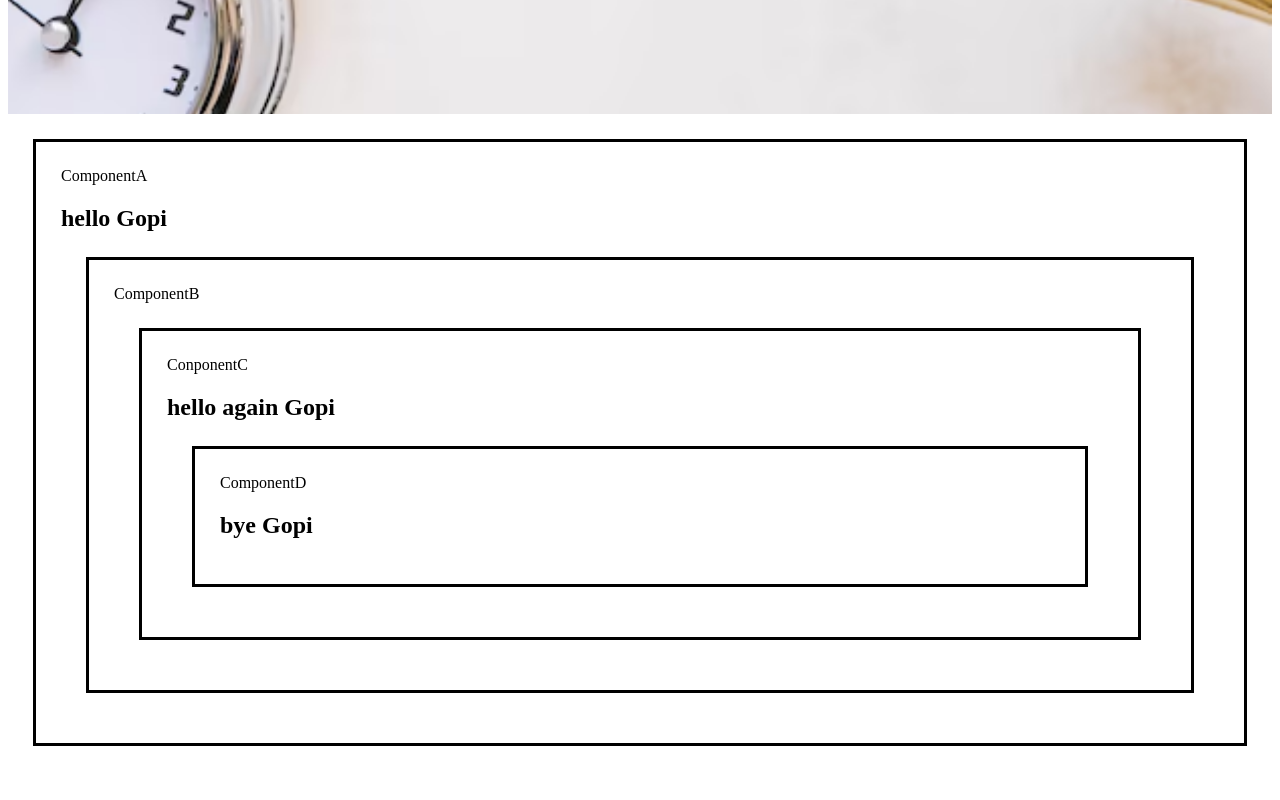
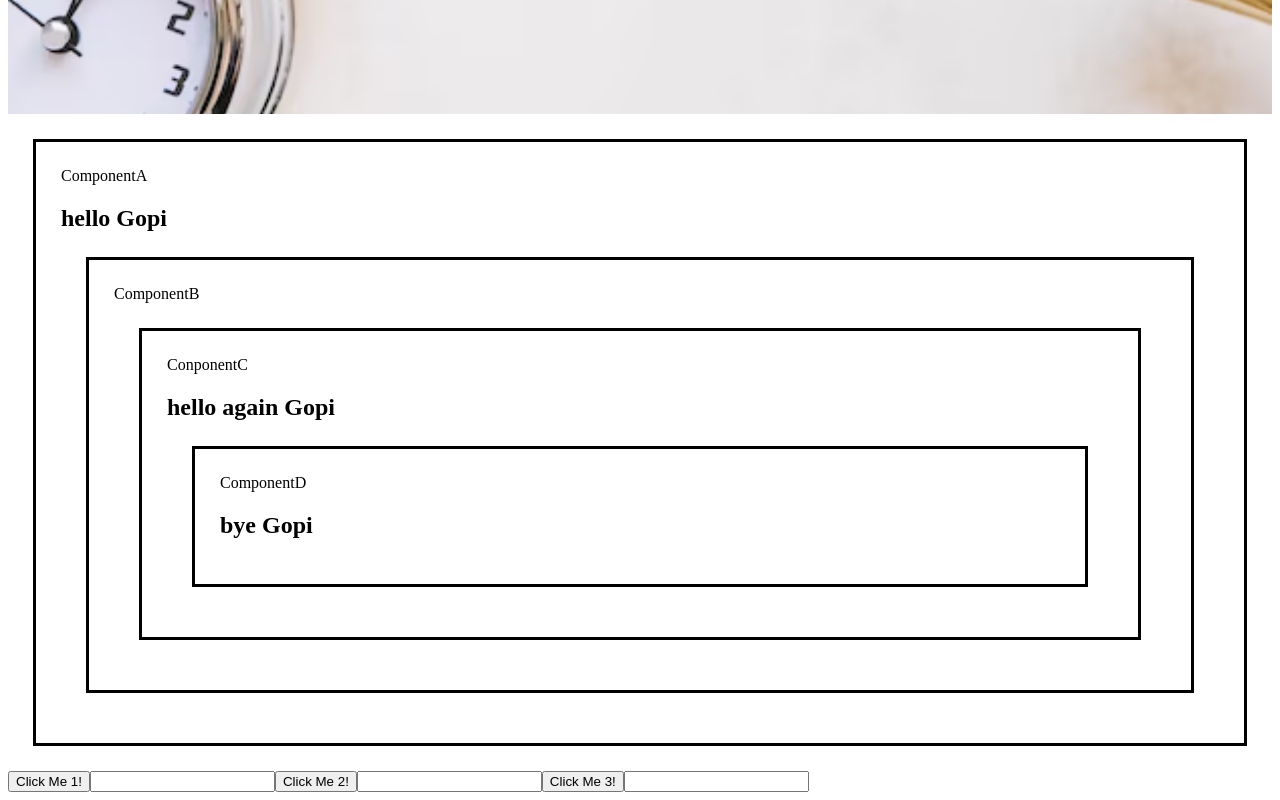
Before and after one commit to Gopi2923/my-react-app, a React (Vite) app: page / in a window 1280 px wide. Shown: the part 4801-5601 px from the top of the page. Before the commit the page ends 5572 px from the top, so only its background shows below. Built offline with nearby package versions, Linux system fonts and the light colour scheme.

Commit message:
learned useRef hook.

```diff
--- a/src/App.jsx
+++ b/src/App.jsx
@@ -3,6 +3,7 @@
 import Card from "./Card"
 import ColorPicker from "./ColorPicker"
 import ComponentA from "./ComponentA"
+import ComponentUseRef from "./ComponentUseRef"
 import Counter from "./Counter"
 import DigitalClock from "./DigitalClock"
 import List from "./List"
@@ -75,6 +76,8 @@
   <DigitalClock />
 
   <ComponentA />
+
+  <ComponentUseRef />
  </>
 )
 }
--- /dev/null
+++ b/src/ComponentUseRef.jsx
@@ -0,0 +1,55 @@
+import { useEffect, useRef} from 'react'
+
+const ComponentUseRef = () => {
+
+    // const [number, setNumber] = useState(0)
+    const inputRef1 = useRef(null);
+    const inputRef2 = useRef(null);
+    const inputRef3 = useRef(null);
+
+
+    console.log(inputRef1)
+
+    useEffect(() => {
+        console.log("COMPONENT RENDERED")
+        // console.log(inputRef2)
+    })
+
+    const handleClick1 = () => {
+       inputRef1.current.focus()
+       inputRef1.current.style.backgroundColor = "yellow"
+       inputRef2.current.style.backgroundColor = ""
+       inputRef3.current.style.backgroundColor = ""
+
+    }
+
+    const handleClick2 = () => {
+      inputRef2.current.focus()
+      inputRef1.current.style.backgroundColor = ""
+      inputRef2.current.style.backgroundColor = "yellow"
+       inputRef3.current.style.backgroundColor = ""
+   }
+
+   const handleClick3 = () => {
+    inputRef3.current.focus()
+    inputRef1.current.style.backgroundColor = ""
+    inputRef2.current.style.backgroundColor = ""
+    inputRef3.current.style.backgroundColor = "yellow"
+ }
+
+
+  return (
+    <div>
+        <button onClick={handleClick1}>Click Me 1! </button>
+        <input type="text" ref={inputRef1}/>
+
+        <button onClick={handleClick2}>Click Me 2! </button>
+        <input type="text" ref={inputRef2}/>
+
+        <button onClick={handleClick3}>Click Me 3! </button>
+        <input type="text" ref={inputRef3}/>
+    </div>
+  )
+}
+
+export default ComponentUseRef
```
